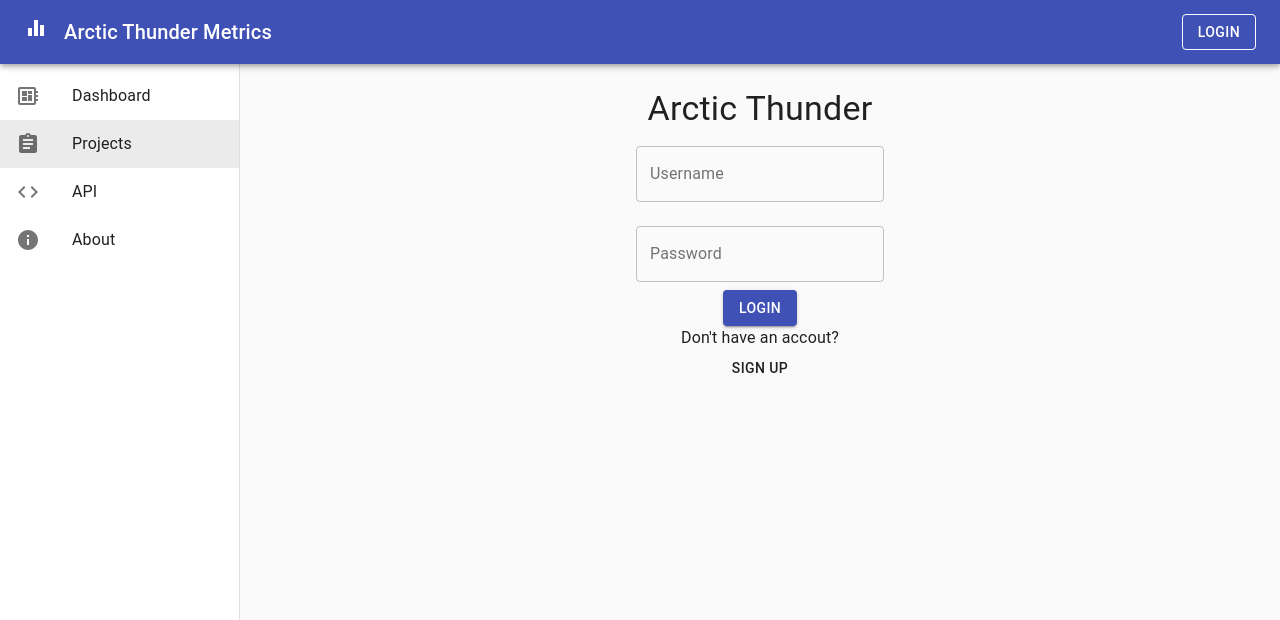
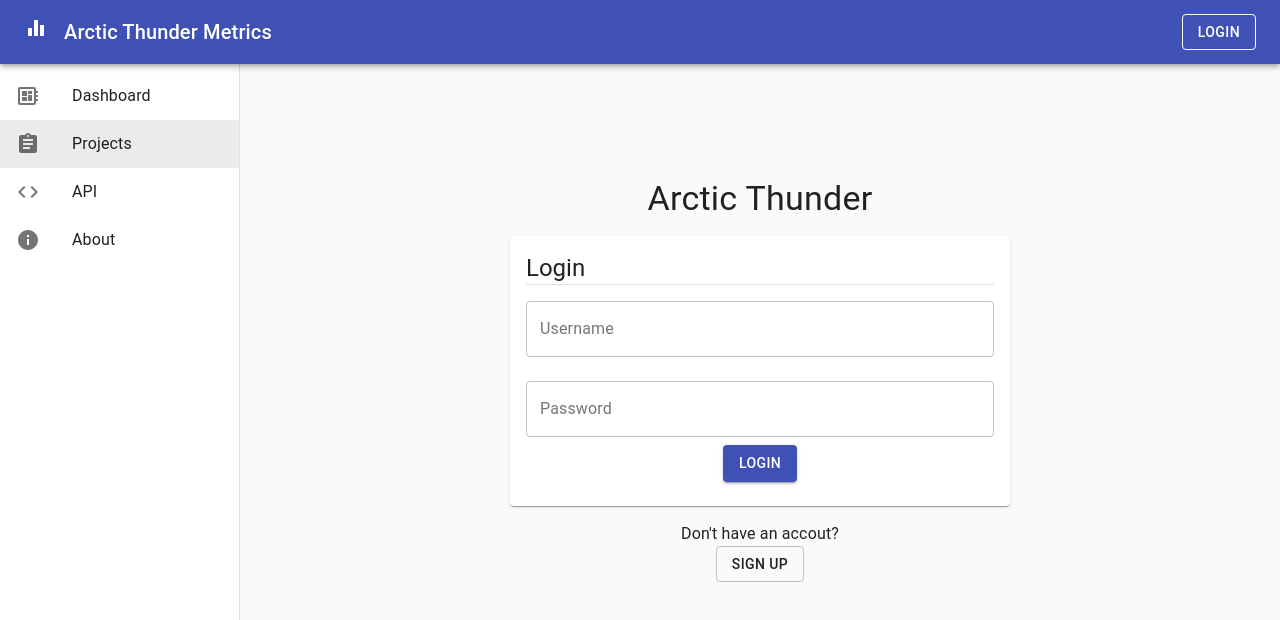
Before and after one commit to Arctic-Thunder/at-metrics-user, a React (Create React App) app: page / in a window 1280 px wide. Shown: the top 620 px of the page. Built offline with nearby package versions, Linux system fonts and the light colour scheme.

Commit message:
Implemented Login and Register Pages

```diff
--- a/src/components/Login.js
+++ b/src/components/Login.js
@@ -1,6 +1,7 @@
 import React, {Component} from 'react';
 import {
-    Grid,
+    Typography,
+    Divider,
     TextField
 } from '@material-ui/core';
 import { makeStyles } from '@material-ui/core/styles';
@@ -33,13 +34,8 @@ class Login extends React.Component {
     render() {
         return (
             <div>
-                <Grid
-                    direction="column"
-                >
-                    <Grid
-                        item
-                        xs
-                    >
+              <Typography variant='h5' align='left'>Login</Typography>
+              <Divider />
               <TextField
                   id="usernameInput"
                   label="Username"
@@ -50,11 +46,6 @@ class Login extends React.Component {
                   fullWidth
                   onChange={this.handleChange}
               />
-                    </Grid>
-                    <Grid
-                        item
-                        xs
-                    >
               <TextField
                   id="passwordInput"
                   label="Password"
@@ -66,8 +57,6 @@ class Login extends React.Component {
                   fullWidth
                   onChange={this.handleChange}
               />
-                    </Grid>
-                </Grid>
             </div>
         )
     }
--- a/src/components/MenuBar.js
+++ b/src/components/MenuBar.js
@@ -1,25 +1,20 @@
 import React from 'react';
-import Icon from '@material-ui/core/Icon';
 import {
-    Route,
-    Switch,
+    Link as RouterLink
 } from 'react-router-dom'
 
 import {
-    CssBaseline,
     makeStyles,
     AppBar,
     Toolbar,
     Typography,
     Button,
+    Link,
  } from '@material-ui/core'
 
  import {
     Equalizer,
 } from '@material-ui/icons'
-
-import SidePanel from './SidePanel'
-import LoginModal from './LoginModal'
 
 const useStyles = makeStyles(theme => ({
     root: {
@@ -44,15 +39,6 @@ const useStyles = makeStyles(theme => ({
 export default function MenuBar() {
     const classes = useStyles()
 
-    const [open, setOpen] = React.useState(false)
-    const handleClickLogin = () => {
-        setOpen(true);
-    }
-
-    const handleClose = () => {
-        setOpen(false);
-    }
-
     return (
         <AppBar position="fixed" className={classes.appBar}>
             <Toolbar>
@@ -62,8 +48,9 @@ export default function MenuBar() {
                 <Typography align="left" variant="h6" className={classes.title}>
                     Arctic Thunder Metrics
                 </Typography>
-                <Button variant="outlined" color="inherit" onClick={handleClickLogin}>Login</Button>
-                <LoginModal onClose={handleClose} open={open} />
+                <Link color='inherit' underline='none' to={`/login`} component={RouterLink}>
+                    <Button variant="outlined" color="inherit" >Login</Button>
+                </Link>
             </Toolbar>
         </AppBar>
     )
--- /dev/null
+++ b/src/components/Register.js
@@ -0,0 +1,87 @@
+import React, {Component} from 'react';
+
+import {
+    TextField,
+    Divider,
+    Typography,
+    makeStyles,
+    withStyles,
+    Button,
+} from '@material-ui/core'
+
+const useStyles = makeStyles(theme => ({
+    container: {
+      display: 'flex',
+      flexWrap: 'wrap',
+    },
+    textField: {
+        marginLeft: theme.spacing(1),
+        marginRight: theme.spacing(1),
+    },
+}));
+
+const RegisterTextField = withStyles(useStyles)(props => {
+    const { name, label, classes, handleChange, ...other } = props;
+    return (
+        <TextField
+            id={`${name}Input`}
+            label={label}
+            name={name}
+            margin="normal"
+            variant='outlined'
+            fullWidth
+            className={classes.textField}
+            onChange={handleChange}
+        />
+    )
+});
+
+
+class Register extends React.Component {
+    constructor() {
+        super()
+
+        this.state = {
+            email: "",
+            username: "",
+            password: ""
+        };
+
+        this.handleChange = this.handleChange.bind(this);
+    }
+
+    handleChange(event) {
+        switch(event.target.name) {
+            case 'usrName':
+                this.setState({username: event.target.value})
+            break
+
+            case 'email':
+                this.setState({email: event.target.value})
+            break
+
+            case 'password':
+                this.setState({password: event.target.value})
+            break
+
+            default:
+        }
+    };
+
+    render() {
+        return (
+            <div>
+                <Typography variant='h5' align='left'>Set Up Your Account</Typography>
+                <Divider />
+                <RegisterTextField name="usrName" label="Organization/User Name" classes={useStyles.textField} handleChange={this.handleChange} />
+                <RegisterTextField name="email" label="Email" classes={useStyles.textField} handleChange={this.handleChange} />
+                <RegisterTextField name="password" label="Password" classes={useStyles.textField} handleChange={this.handleChange} />
+                <RegisterTextField name="verifyPassword" label="Verify" classes={useStyles.textField} handleChange={this.handleChange} />
+                <Button color='primary' variant='contained'>Register</Button>
+            </div>
+
+        )
+    }
+}
+
+export default Register
--- a/src/pages/LoginPage.js
+++ b/src/pages/LoginPage.js
@@ -4,25 +4,38 @@ import {
     Button,
     Typography,
     makeStyles,
+    Link,
+    Card,
+    CardContent,
  } from "@material-ui/core"
 
  import {
      Switch,
-     Route
+     Route,
+     Link as RouterLink,
+     useRouteMatch,
  } from "react-router-dom"
 
 import Login from '../components/Login'
+import Register from '../components/Register'
 
 const useStyles = makeStyles(theme => ({
     root: {
       flexGrow: 1,
     },
-
+    textField: {
+        marginLeft: theme.spacing(1),
+        marginRight: theme.spacing(1),
+    },
+    card: {
+        maxWidth: 500,
+        minWidth: 275,
+    }
   }));
-
 
 export default function LoginPage() {
     const classes = useStyles();
+    let { path, url } = useRouteMatch()
 
     return (
         <div className={classes.root}>
@@ -30,30 +43,61 @@ export default function LoginPage() {
                 <Route exact path={["/", "/login"]}>
                     <Grid
                         container
+                        spacing={2}
                         direction="column"
                         justify="center"
                         alignItems="center"
+                        style={{minHeight: '75vh' }}
                     >
-                        <Grid
-                            item
-                            xs
-                        >
+                        <Grid item>
                             <Typography variant="h4">Arctic Thunder</Typography>
-                            <Login />
-                            <Button variant="contained" color="primary">Login</Button>
                         </Grid>
-                        <Grid
-                            item
-                            xs
-                        >
+
+                        <Grid item>
+                            <Card className={classes.card}>
+                                <CardContent>
+                                    <Login />
+                                    <Button variant="contained" color="primary">Login</Button>
+                                </CardContent>
+                            </Card>
+                        </Grid>
+
+                        <Grid item>
                             <Typography>Don't have an accout?</Typography>
-                            <Button>Sign Up</Button>
+                            <Link underline='none' to={`/register`} component={RouterLink}>
+                                <Button variant='outlined'>Sign Up</Button>
+                            </Link>
                         </Grid>
                     </Grid>
                 </Route>
 
                 <Route exact path="/register">
-                    <Typography>NEW USER</Typography>
+                    <Grid
+                        container
+                        spacing={2}
+                        direction='column'
+                        justify='center'
+                        alignItems='center'
+                        style={{minHeight: '75vh'}}
+                    >
+                        <Grid item>
+                            <Typography variant='h4'>Thanks For Choosing Arctic Thunder!</Typography>
+                        </Grid>
+                        <Grid item>
+                            <Card className={classes.card}>
+                                <CardContent>
+                                    <Register />
+                                </CardContent>
+                            </Card>
+                        </Grid>
+
+                        <Grid item>
+                            <Typography>Already have an accout?</Typography>
+                            <Link underline='none' to={`/login`} component={RouterLink}>
+                                <Button variant='outlined'>Login</Button>
+                            </Link>
+                        </Grid>
+                    </Grid>
                 </Route>
             </Switch>
         </div>
```
Lines whose indentation alone changed are shown as unchanged.
